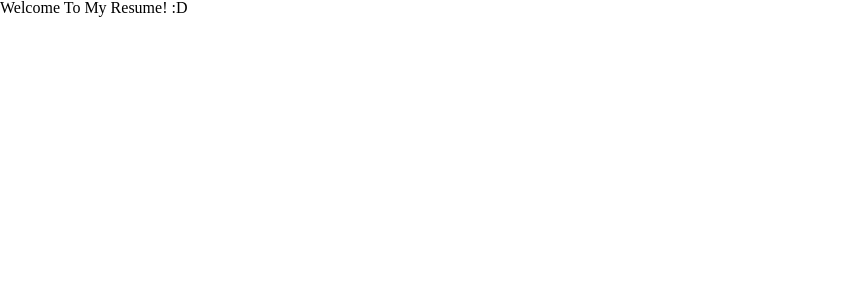
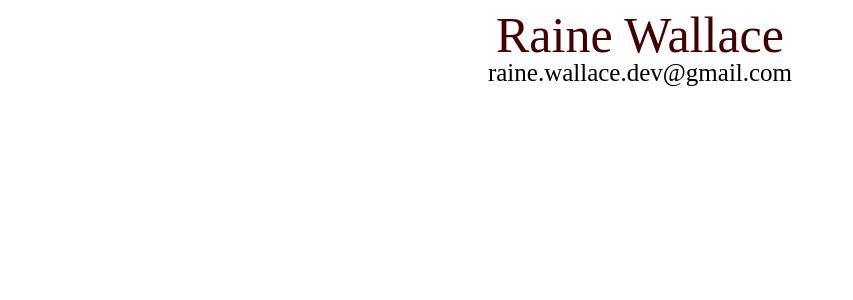
Before and after one commit to RaineBeauDubs/MyResume, a React (Create React App) app in the folder resume/: page / in a window 1280 px wide. Shown: the top 300 px of the page, without its empty margins (0-853 px from the left). Built offline with nearby package versions, Linux system fonts and the light colour scheme.

Commit message:
added simple (unfinished) header, added styled components, minimal styling

```diff
--- a/resume/package.json
+++ b/resume/package.json
@@ -5,7 +5,8 @@
   "dependencies": {
     "react": "^16.9.0",
     "react-dom": "^16.9.0",
-    "react-scripts": "3.1.1"
+    "react-scripts": "3.1.1",
+    "styled-components": "^4.3.2"
   },
   "scripts": {
     "start": "react-scripts start",
--- a/resume/src/App.css
+++ b/resume/src/App.css
@@ -47,5 +47,17 @@ table {
 	border-collapse: collapse;
 	border-spacing: 0;
 }
+html {
+  font-size: 62.5%;
+}
 
-/* END OF CSS RESET */
+
+/***** END OF CSS RESET, START OF GENERAL STYLES *****/
+
+.App {
+  text-align: center;
+}
+
+span {
+  color: rgb(68, 0, 0)
+}
--- a/resume/src/App.js
+++ b/resume/src/App.js
@@ -1,10 +1,12 @@
 import React from 'react';
+import Header from './components/Header';
+
 import './App.css';
 
 function App() {
   return (
     <div className="App">
-      <h1>Welcome To My Resume! :D </h1>
+      <Header />
     </div>
   );
 }
--- /dev/null
+++ b/resume/src/components/Header.js
@@ -0,0 +1,26 @@
+import React from 'react';
+import styled from 'styled-components';
+
+const Heading = styled.div`
+  margin: 1rem;
+`;
+
+const Name = styled.h1`
+  font-size: 5rem;
+  color: rgb(68, 0, 0);
+`;
+
+const Email = styled.h2`
+  font-size: 2.5rem;
+`;
+
+const Header = () => {
+  return (
+    <Heading>
+      <Name>Raine Wallace</Name>
+      <Email>raine.wallace.dev@gmail.com</Email>
+    </Heading>
+  )
+}
+
+export default Header;
```
Also changed, not shown: 1 other file (tests, documents, lock files or other folders).
